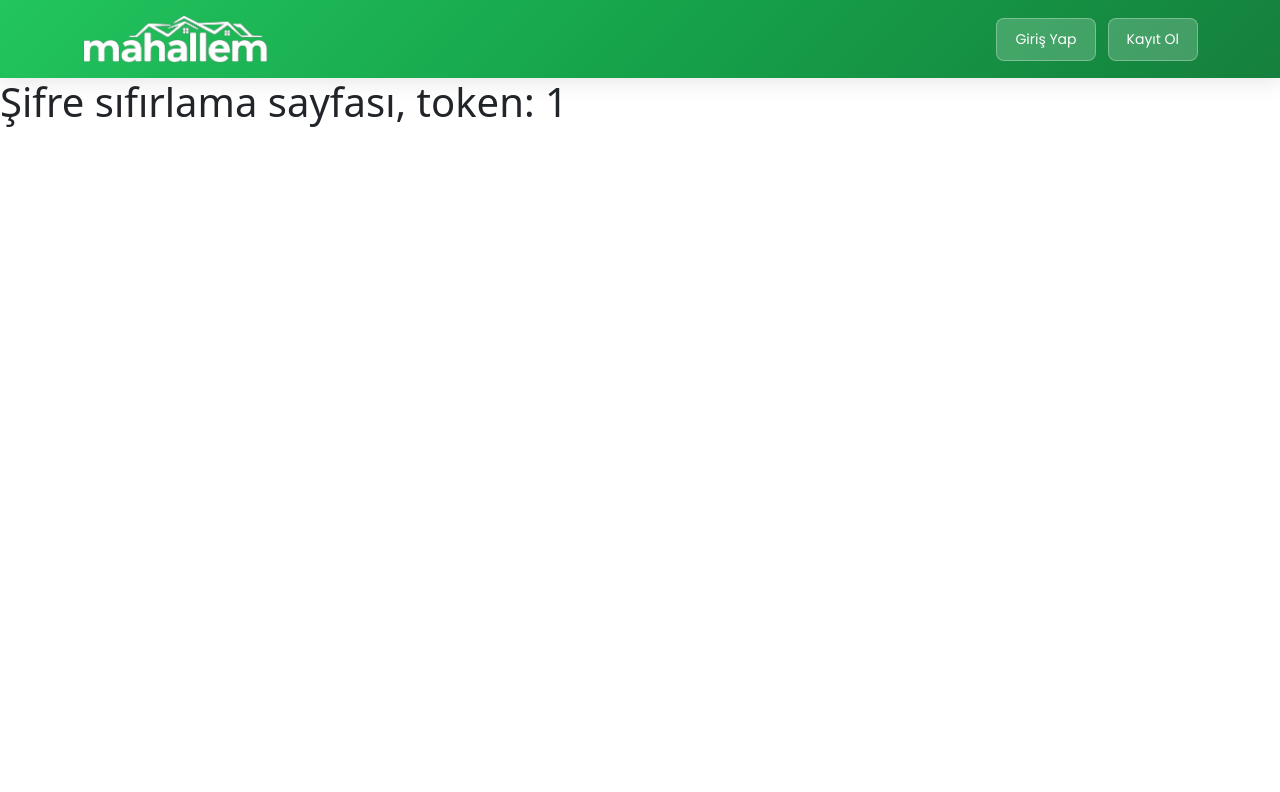
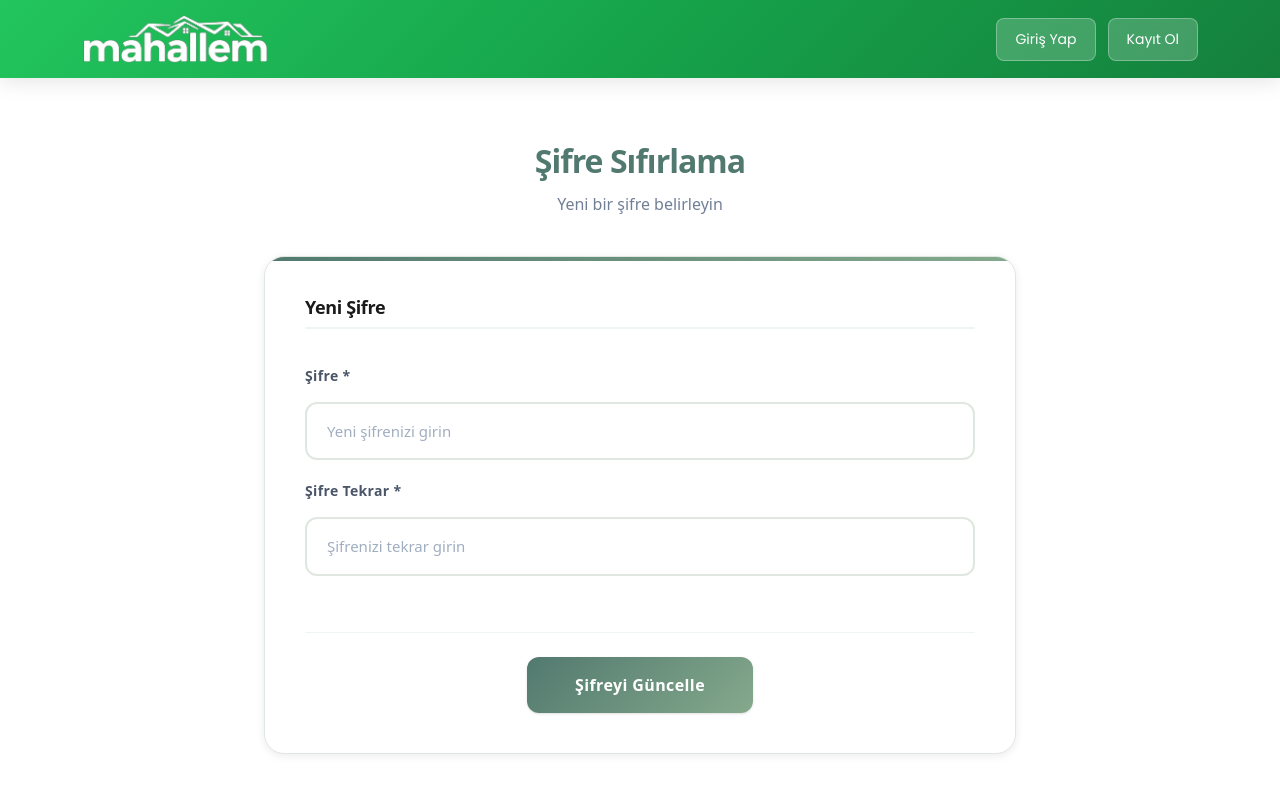
Before and after one commit to ismailhg/mahalleprojesi, a React (Create React App) app in the folder frontend/: page /#/sifre-sifirla/1 in a window 1280 px wide. Shown: the top 792 px of the page. Built offline with nearby package versions, Linux system fonts and the light colour scheme.

Commit message:
Hatalar Düzeltildi

```diff
--- a/frontend/src/App.js
+++ b/frontend/src/App.js
@@ -8,7 +8,6 @@ import MahallemPage from "./pages/MahallemPage";
 import Profile from "./pages/Profile";
 import ResetPassword from "./pages/ResetPassword";
 
-//redeployiçin2
 function App() {
   return (
     <Router basename="/">
--- a/frontend/src/pages/ResetPassword.jsx
+++ b/frontend/src/pages/ResetPassword.jsx
@@ -1,129 +1,117 @@
-// import React, { useState } from "react";
-// import { useParams, useNavigate } from "react-router-dom";
-// import "./profile.css";
-
-// const ResetPassword = () => {
-//   const { token } = useParams();
-//   console.log("TOKEN:", token);
-//   const navigate = useNavigate();
-
-//   const [yeniSifre, setYeniSifre] = useState("");
-//   const [tekrarSifre, setTekrarSifre] = useState("");
-//   const [mesaj, setMesaj] = useState("");
-//   const [loading, setLoading] = useState(false);
-
-//   const handleReset = async () => {
-//     if (yeniSifre !== tekrarSifre) {
-//       setMesaj("⚠ Şifreler eşleşmiyor.");
-//       return;
-//     }
-
-//     setLoading(true);
-//     setMesaj("");
-
-//     try {
-//       const res = await fetch(
-//         `${process.env.REACT_APP_API_URL}/api/auth/sifre-sifirla/${token}`,
-//         {
-//           method: "POST",
-//           headers: { "Content-Type": "application/json" },
-//           body: JSON.stringify({ sifre: yeniSifre }),
-//         }
-//       );
-
-//       const data = await res.json();
-//       if (res.ok) {
-//         setMesaj(
-//           "✓ Şifre başarıyla güncellendi. Giriş ekranına yönlendiriliyorsunuz..."
-//         );
-//         setTimeout(() => navigate("/login"), 2000);
-//       } else {
-//         setMesaj(data.error || "⚠ Bir hata oluştu.");
-//       }
-//     } catch (error) {
-//       setMesaj("⚠ Sunucu hatası.");
-//     } finally {
-//       setLoading(false);
-//     }
-//   };
-
-//   return (
-//     <div className="profile-container">
-//       <div className="profile-header">
-//         <h2>Şifre Sıfırlama</h2>
-//         <p className="profile-subtitle">Yeni bir şifre belirleyin</p>
-//       </div>
-
-//       <div className="profile-form-card">
-//         {loading && (
-//           <div className="loading-overlay">
-//             <div className="loading-spinner"></div>
-//           </div>
-//         )}
-
-//         {mesaj && (
-//           <div
-//             className={
-//               mesaj.startsWith("✓") ? "success-message" : "error-message"
-//             }
-//           >
-//             <span>{mesaj.startsWith("✓") ? "✓" : "⚠"}</span> {mesaj}
-//           </div>
-//         )}
-
-//         <form className="profile-form" onSubmit={(e) => e.preventDefault()}>
-//           <div className="form-section">
-//             <h3 className="section-title">Yeni Şifre</h3>
-
-//             <div className="form-group">
-//               <label className="form-label" htmlFor="yeniSifre">
-//                 Şifre *
-//               </label>
-//               <input
-//                 id="yeniSifre"
-//                 type="password"
-//                 placeholder="Yeni şifrenizi girin"
-//                 value={yeniSifre}
-//                 onChange={(e) => setYeniSifre(e.target.value)}
-//                 required
-//               />
-//             </div>
-
-//             <div className="form-group">
-//               <label className="form-label" htmlFor="tekrarSifre">
-//                 Şifre Tekrar *
-//               </label>
-//               <input
-//                 id="tekrarSifre"
-//                 type="password"
-//                 placeholder="Şifrenizi tekrar girin"
-//                 value={tekrarSifre}
-//                 onChange={(e) => setTekrarSifre(e.target.value)}
-//                 required
-//               />
-//             </div>
-//           </div>
-
-//           <div className="submit-section">
-//             <button type="submit" onClick={handleReset} disabled={loading}>
-//               {loading ? "Güncelleniyor..." : "Şifreyi Güncelle"}
-//             </button>
-//           </div>
-//         </form>
-//       </div>
-//     </div>
-//   );
-// };
-
-// export default ResetPassword;
-import React from "react";
-import { useParams } from "react-router-dom";
+import React, { useState } from "react";
+import { useParams, useNavigate } from "react-router-dom";
+import "./profile.css";
 
 const ResetPassword = () => {
   const { token } = useParams();
-  console.log("TOKEN:", token);
+  const navigate = useNavigate();
 
-  return <h1>Şifre sıfırlama sayfası, token: {token}</h1>;
+  const [yeniSifre, setYeniSifre] = useState("");
+  const [tekrarSifre, setTekrarSifre] = useState("");
+  const [mesaj, setMesaj] = useState("");
+  const [loading, setLoading] = useState(false);
+
+  const handleReset = async () => {
+    if (yeniSifre !== tekrarSifre) {
+      setMesaj("⚠ Şifreler eşleşmiyor.");
+      return;
+    }
+
+    setLoading(true);
+    setMesaj("");
+
+    try {
+      const res = await fetch(
+        `${process.env.REACT_APP_API_URL}/api/auth/sifre-sifirla/${token}`,
+        {
+          method: "POST",
+          headers: { "Content-Type": "application/json" },
+          body: JSON.stringify({ sifre: yeniSifre }),
+        }
+      );
+
+      const data = await res.json();
+      if (res.ok) {
+        setMesaj(
+          "✓ Şifre başarıyla güncellendi. Giriş ekranına yönlendiriliyorsunuz..."
+        );
+        setTimeout(() => navigate("/login"), 2000);
+      } else {
+        setMesaj(data.error || "⚠ Bir hata oluştu.");
+      }
+    } catch (error) {
+      setMesaj("⚠ Sunucu hatası.");
+    } finally {
+      setLoading(false);
+    }
+  };
+
+  return (
+    <div className="profile-container">
+      <div className="profile-header">
+        <h2>Şifre Sıfırlama</h2>
+        <p className="profile-subtitle">Yeni bir şifre belirleyin</p>
+      </div>
+
+      <div className="profile-form-card">
+        {loading && (
+          <div className="loading-overlay">
+            <div className="loading-spinner"></div>
+          </div>
+        )}
+
+        {mesaj && (
+          <div
+            className={
+              mesaj.startsWith("✓") ? "success-message" : "error-message"
+            }
+          >
+            <span>{mesaj.startsWith("✓") ? "✓" : "⚠"}</span> {mesaj}
+          </div>
+        )}
+
+        <form className="profile-form" onSubmit={(e) => e.preventDefault()}>
+          <div className="form-section">
+            <h3 className="section-title">Yeni Şifre</h3>
+
+            <div className="form-group">
+              <label className="form-label" htmlFor="yeniSifre">
+                Şifre *
+              </label>
+              <input
+                id="yeniSifre"
+                type="password"
+                placeholder="Yeni şifrenizi girin"
+                value={yeniSifre}
+                onChange={(e) => setYeniSifre(e.target.value)}
+                required
+              />
+            </div>
+
+            <div className="form-group">
+              <label className="form-label" htmlFor="tekrarSifre">
+                Şifre Tekrar *
+              </label>
+              <input
+                id="tekrarSifre"
+                type="password"
+                placeholder="Şifrenizi tekrar girin"
+                value={tekrarSifre}
+                onChange={(e) => setTekrarSifre(e.target.value)}
+                required
+              />
+            </div>
+          </div>
+
+          <div className="submit-section">
+            <button type="submit" onClick={handleReset} disabled={loading}>
+              {loading ? "Güncelleniyor..." : "Şifreyi Güncelle"}
+            </button>
+          </div>
+        </form>
+      </div>
+    </div>
+  );
 };
 
 export default ResetPassword;
```
Also changed, not shown: 1 other file (tests, documents, lock files or other folders).
